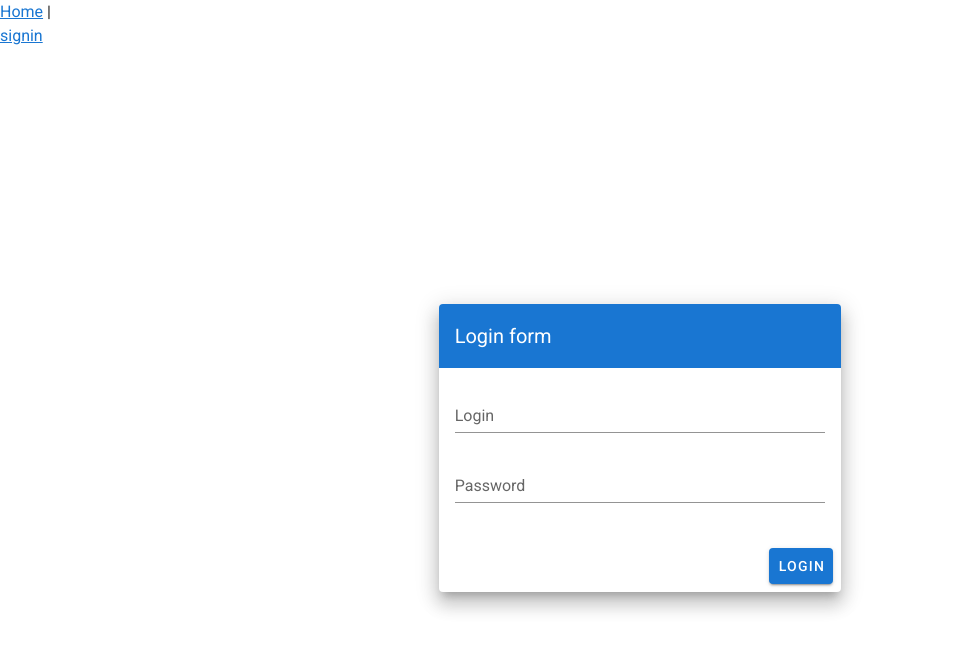
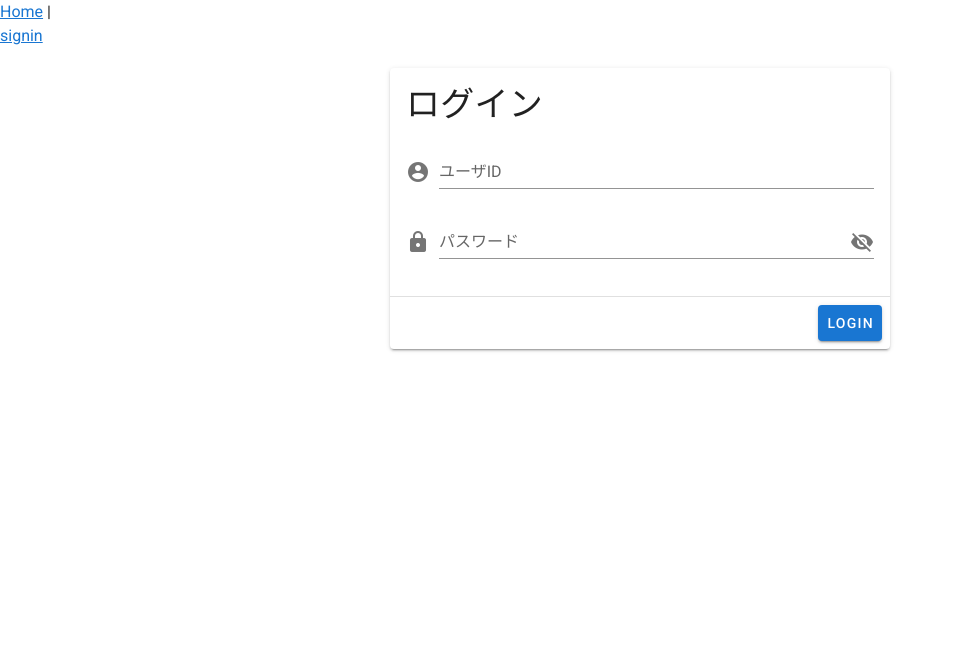
Before and after one commit to tflare/attendance-management-v, a Vue app: page /signin in a window 1280 px wide. Shown: the top 650 px of the page, without its empty margins (0-954 px from the left). Built offline with nearby package versions, Linux system fonts and the light colour scheme; no server answers; what vuefire would draw is missing.

Commit message:
[fix]ログインフォームにアイコン追加 ・パスワードを表示・非表示可能に ・コード整理

```diff
--- a/src/components/Signin.vue
+++ b/src/components/Signin.vue
@@ -1,56 +1,28 @@
 <template>
-<v-app id="inspire">
-  <v-content>
-    <v-container
-      class="fill-height"
-      fluid
-    >
-      <v-row
-        align="center"
-        justify="center"
-      >
-        <v-col
-          cols="12"
-          sm="8"
-          md="4"
-        >
-          <v-card class="elevation-12">
-            <v-toolbar
-              color="primary"
-              dark
-              flat
-            >
-              <v-toolbar-title>Login form</v-toolbar-title>
-              <v-spacer />
-
-            </v-toolbar>
+<v-app>
+  <v-card width="500" class="mx-auto mt-5">
+    <v-card-title>
+      <h1 class="display-1">ログイン</h1>
+    </v-card-title>
     <v-card-text>
       <v-form>
+        <v-text-field label="ユーザID" prepend-icon="mdi-account-circle" v-model="username" />
         <v-text-field
-                  label="Login"
-                  name="login"
-                  v-model="username"
-                  type="text"
-                />
-
-                <v-text-field
-                  id="password"
+          label="パスワード"
+          :type="showPassword ? 'text' : 'password'"
+          prepend-icon="mdi-lock"
+          :append-icon="showPassword ? 'mdi-eye' : 'mdi-eye-off'"
            v-model="password"
-                  label="Password"
-                  name="password"
-                  type="password"
+          @click:append="showPassword = !showPassword"
         />
       </v-form>
     </v-card-text>
+    <v-divider></v-divider>
     <v-card-actions>
       <v-spacer />
        <v-btn color="primary" @click="signIn">Login</v-btn>
     </v-card-actions>
   </v-card>
-        </v-col>
-      </v-row>
-    </v-container>
-  </v-content>
 </v-app>
 </template>
 
```
Lines whose indentation alone changed are shown as unchanged.
